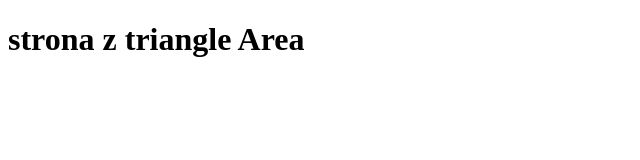
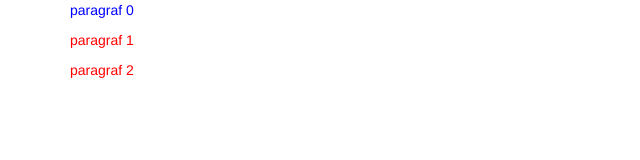
Before and after one commit to maciekmacku/zadanie_10_2, a plain HTML site: page index.html in a window 1280 px wide. Shown: the whole page, without its empty margins (0-640 px from the left). Drawn offline with nearby package versions, Linux system fonts and the light colour scheme; files that its build step writes are made by us from their sources.

Commit message:
modified index.html, added jquery scripts

```diff
--- a/index.html
+++ b/index.html
@@ -2,12 +2,20 @@
 <html>
   <head>
     <meta charset="utf-8">
-    <title>zad 8.5</title>
-    <link rel="stylesheet" href="css/style.css">
+    <title>zad 10.2</title>
+    	<script src="https://ajax.googleapis.com/ajax/libs/jquery/3.2.1/jquery.min.js"></script>
+	  	<link rel="stylesheet" href="css/style.css">
+		<link rel="stylesheet" href="https://maxcdn.bootstrapcdn.com/bootstrap/3.3.7/css/bootstrap.min.css" integrity="sha384-BVYiiSIFeK1dGmJRAkycuHAHRg32OmUcww7on3RYdg4Va+PmSTsz/K68vbdEjh4u" crossorigin="anonymous">
+    	<link rel="stylesheet" href="https://cdnjs.cloudflare.com/ajax/libs/font-awesome/4.6.3/css/font-awesome.min.css">
   </head>
   <body>
-    <h1>strona z triangle Area</h1>
-    <script type="text/javascript" src="js/script.js">
-    </script>
+  		<div class="container">
+			<p>Lorem ipsum dolor sit amet, consectetur adipisicing elit. Mollitia nisi veniam in, sint, reprehenderit quidem rem quis, vero autem maiores magnam, dolorem non nobis animi eos a. Adipisci, voluptates, tempora.</p>
+			<p>Lorem ipsum dolor sit amet, consectetur adipisicing elit. Mollitia nisi veniam in, sint, reprehenderit quidem rem quis, vero autem maiores magnam, dolorem non nobis animi eos a. Adipisci, voluptates, tempora.</p>
+			<p>Lorem ipsum dolor sit amet, consectetur adipisicing elit. Mollitia nisi veniam in, sint, reprehenderit quidem rem quis, vero autem maiores magnam, dolorem non nobis animi eos a. Adipisci, voluptates, tempora.</p>
+	  </div>
+
+
+	  <script src="js/script.js"></script>
   </body>
 </html>
--- a/js/script.js
+++ b/js/script.js
@@ -0,0 +1,18 @@
+$(function(){
+	console.log('DOM loaded - you can have fun');
+});
+
+$(function(){
+  var paragraphs = $('p').css('color', 'red');
+  var rawFirstParagraph = paragraphs[0];
+  console.log(rawFirstParagraph);
+  var jqFirstParagraph = paragraphs.eq(0)
+  console.log(jqFirstParagraph);
+  jqFirstParagraph.css('color', 'blue');
+});
+
+$(function(){
+  $('p').each(function( index, elem ) {
+    $( elem ).text('paragraf ' + index);
+  });
+});
```
Also changed, not shown: css/style.css (added).
